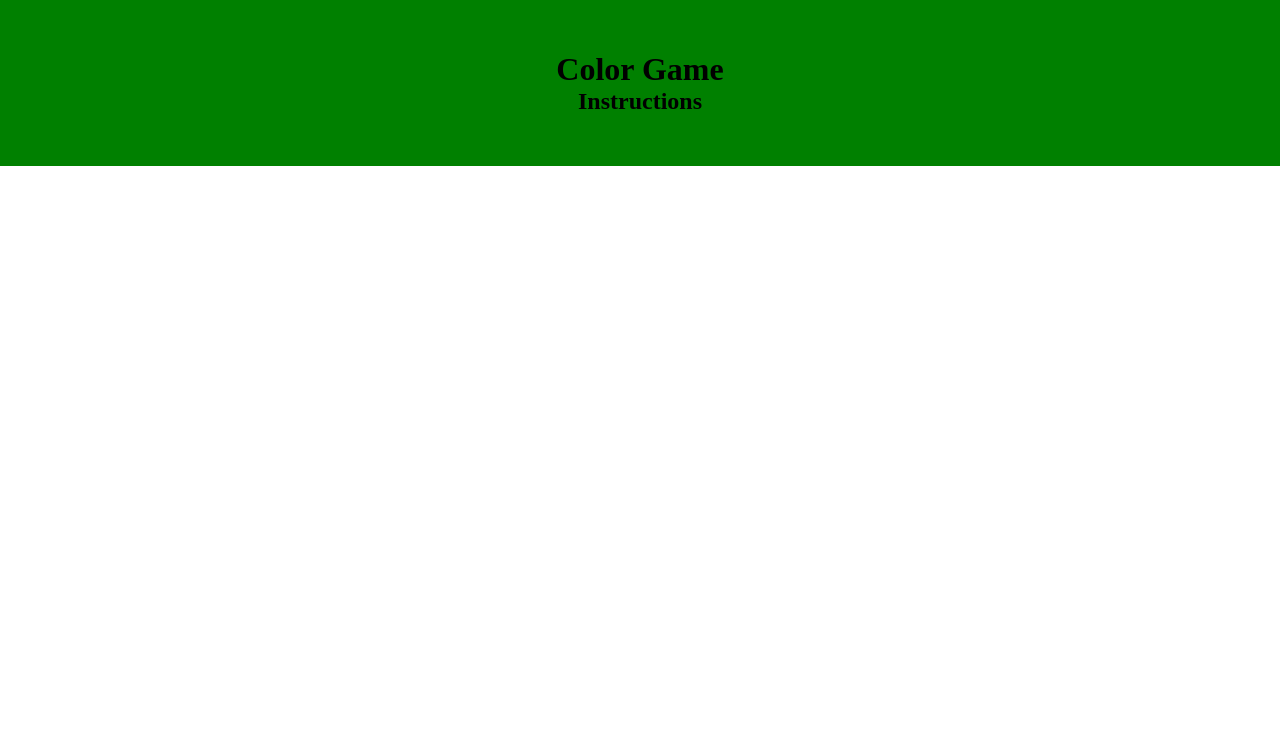
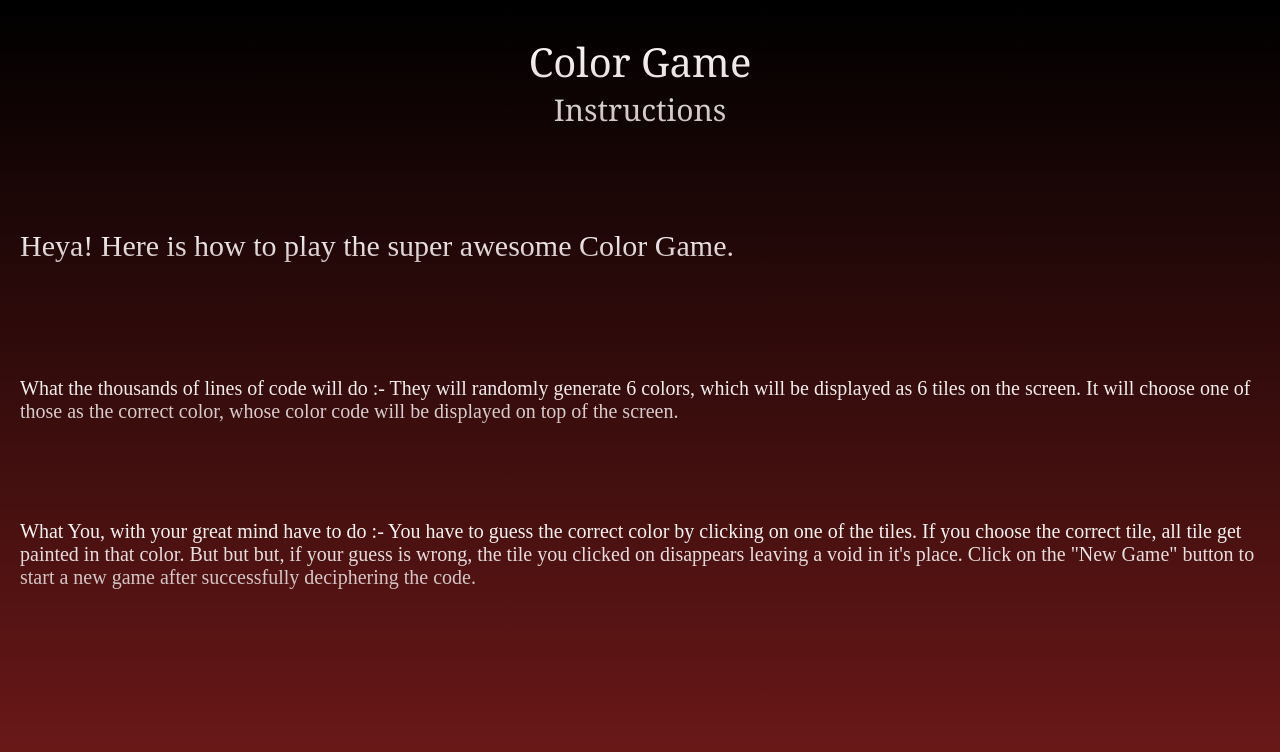
Before and after one commit to alphaaviral/colorGameIns, a plain HTML site: page index.html in a window 1280 px wide. Drawn offline with Linux system fonts and the light colour scheme.

Commit message:
Instructions added, not so fancy layout

```diff
--- a/index.css
+++ b/index.css
@@ -8,13 +8,65 @@
     display: grid;
     height: 100vh;
     grid-template-rows: 10px repeat(10, 1fr) 10px;
+    background-image: linear-gradient(black, rgb(112, 25, 25));
+    gap: 10px;
+    justify-content: center;
+    align-items: center;
 }
 
+#container{
+    grid-template-columns: 10px repeat(10, 1fr) 10px;
+}
 #header{
     display: flex;
     grid-row: 1 / span 3;
-    background-color: green;
+    grid-column: 1 / span 12;
+    background-color: rgb(29, 19, 19);
     align-items: center;
     justify-content: center;
     flex-direction: column;
+    background: -webkit-linear-gradient(rgb(255, 255, 255), rgb(204, 189, 189));
+    -webkit-background-clip: text;
+    -webkit-text-fill-color: transparent;
 }
+
+#headerMain{
+    font-size: 40px;
+    font-family: Georgia, 'Times New Roman', Times, serif;
+}
+
+#headerSub{
+    font-size: 30px;
+    font-family: Georgia, 'Times New Roman', Times, serif;
+}
+
+#intro{
+    display: flex;
+    flex-direction: column;
+    align-items: flex-start;
+    justify-content: center;
+    grid-row: 4 / span 2;
+    grid-column: 2 / span 10;
+    background: -webkit-linear-gradient(rgb(255, 255, 255), rgb(204, 189, 189));
+    -webkit-background-clip: text;
+    -webkit-text-fill-color: transparent;
+    font-size: 30px;
+}
+
+#compu{
+    grid-column: 2 / span 10;
+    grid-row: 6 / span 2;
+    background: -webkit-linear-gradient(rgb(255, 255, 255), rgb(204, 189, 189));
+    -webkit-background-clip: text;
+    -webkit-text-fill-color: transparent;
+    font-size: 20px;
+}
+
+#you{
+    grid-column: 2 / span 10;
+    grid-row: 8 / span 2;
+    background: -webkit-linear-gradient(rgb(255, 255, 255), rgb(204, 189, 189));
+    -webkit-background-clip: text;
+    -webkit-text-fill-color: transparent;
+    font-size: 20px;
+}
--- a/index.html
+++ b/index.html
@@ -8,9 +8,12 @@
     <body>
         <div id="container">
             <div id="header">
-              <h1>Color Game</h1>
-              <h2>Instructions</h2>
+              <div id="headerMain">Color Game</div>
+              <div id="headerSub">Instructions</div>
             </div>
+            <p id="intro">Heya! Here is how to play the super awesome Color Game.</p>
+            <p id="compu">What the thousands of lines of code will do :- They will randomly generate 6 colors, which will be displayed as 6 tiles on the screen. It will choose one of those as the correct color, whose color code will be displayed on top of the screen.</p>
+            <p id="you">What You, with your great mind have to do :- You have to guess the correct color by clicking on one of the tiles. If you choose the correct tile, all tile get painted in that color. But but but, if your guess is wrong, the tile you clicked on disappears leaving a void in it's place. Click on the "New Game" button to start a new game after successfully deciphering the code.</p>
         </div>
     </body>
 </html>
```
